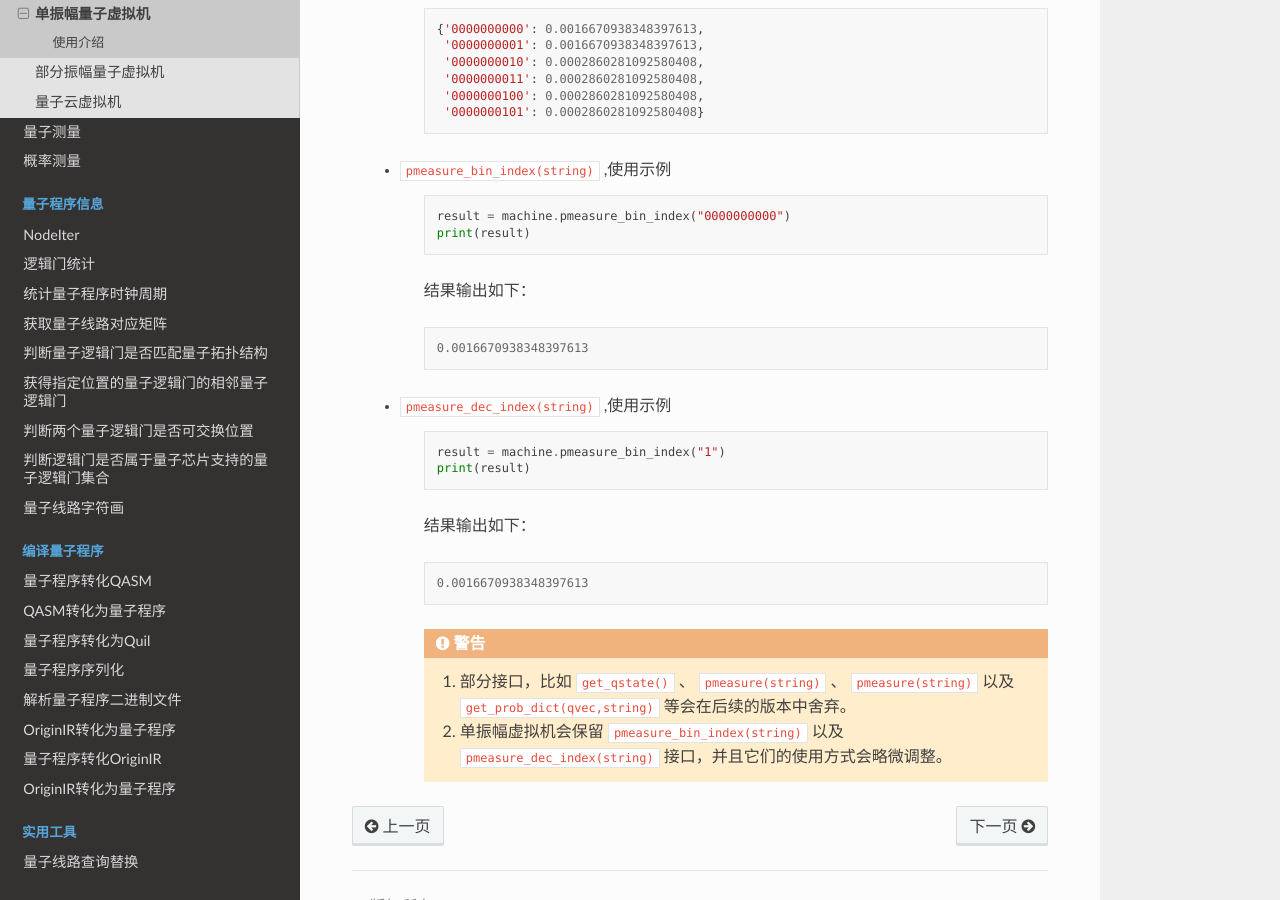
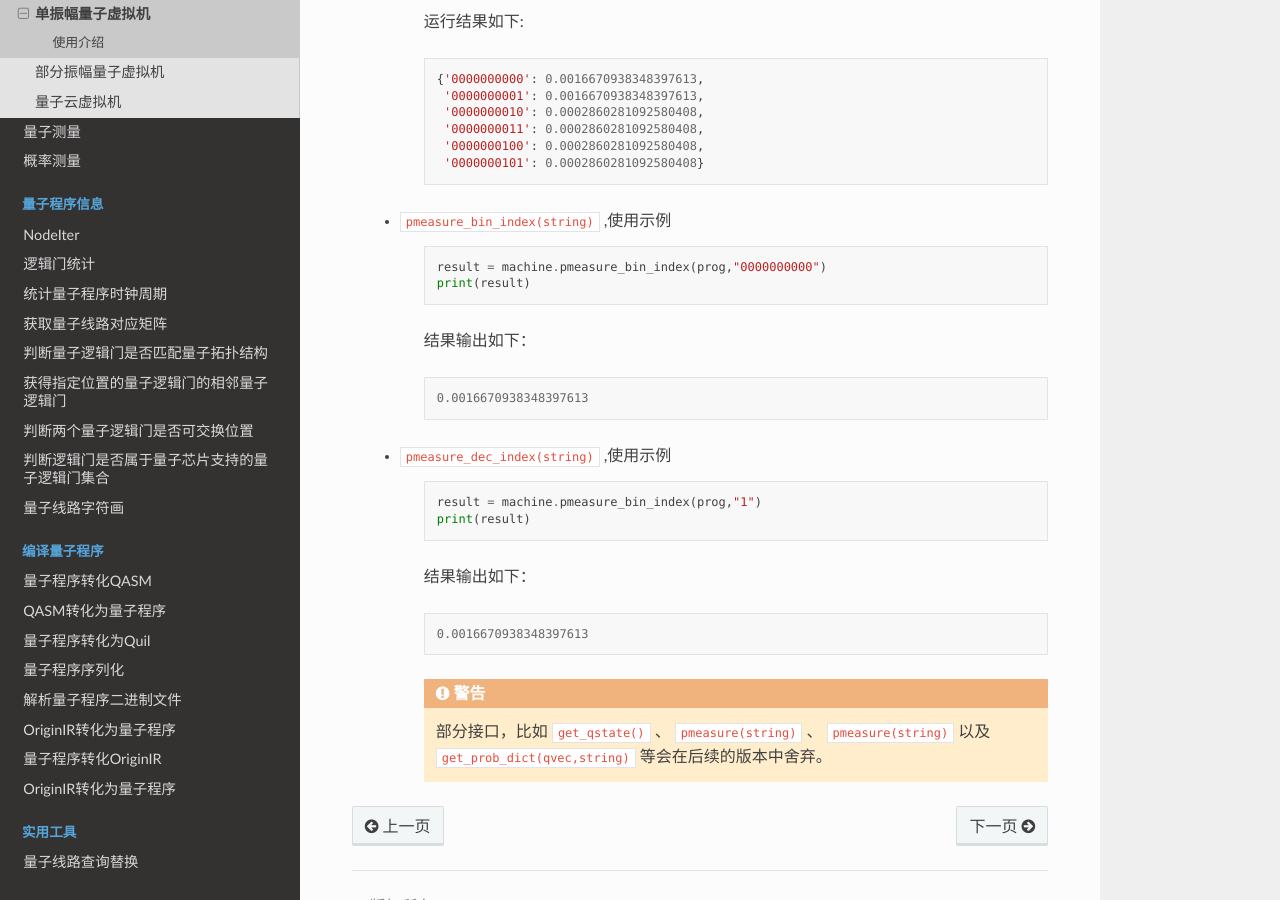
Before and after one commit to OriginQ/pyQPanda-Toturial, a Sphinx documentation site: the page built from source/SingleAmplitude.rst, in a window 1280 px wide and 900 px high, scrolled down 2361 px. Built offline with Sphinx 7.4.7 and the Read the Docs theme 2.0.0, drawn with Linux system fonts in a browser that asks for light colours; pages that are not in the unit, such as notebooks, are missing from menus; some of the changed text lies outside the part shown.

Commit message:
Update SingleAmplitude.rst

```diff
--- a/source/SingleAmplitude.rst
+++ b/source/SingleAmplitude.rst
@@ -31,7 +34,7 @@
 
         prog = QProg()
 
-        prog.insert(Hadamard_Circuit(q))\
+        prog.insert(hadamard_circuit(q))\
             .insert(CZ(q[1], q[5]))\
             .insert(CZ(q[3], q[5]))\
             .insert(CZ(q[2], q[4]))\
@@ -132,7 +135,7 @@
 
         .. code-block:: python
 
-            result = machine.pmeasure_bin_index("0000000000")
+            result = machine.pmeasure_bin_index(prog,"0000000000")
             print(result)
 
         结果输出如下：
@@ -145,7 +148,7 @@
 
         .. code-block:: python
 
-            result = machine.pmeasure_bin_index("1")
+            result = machine.pmeasure_bin_index(prog,"1")
             print(result)
 
         结果输出如下：
@@ -156,5 +159,4 @@
 
         .. warning::
 
-            1. 部分接口，比如 ``get_qstate()`` 、 ``pmeasure(string)`` 、 ``pmeasure(string)`` 以及 ``get_prob_dict(qvec,string)`` 等会在后续的版本中舍弃。
-            2. 单振幅虚拟机会保留 ``pmeasure_bin_index(string)`` 以及 ``pmeasure_dec_index(string)`` 接口，并且它们的使用方式会略微调整。
+            部分接口，比如 ``get_qstate()`` 、 ``pmeasure(string)`` 、 ``pmeasure(string)`` 以及 ``get_prob_dict(qvec,string)`` 等会在后续的版本中舍弃。
```
Also changed, not shown: other parts of source/SingleAmplitude.rst (+3 -0 lines).
